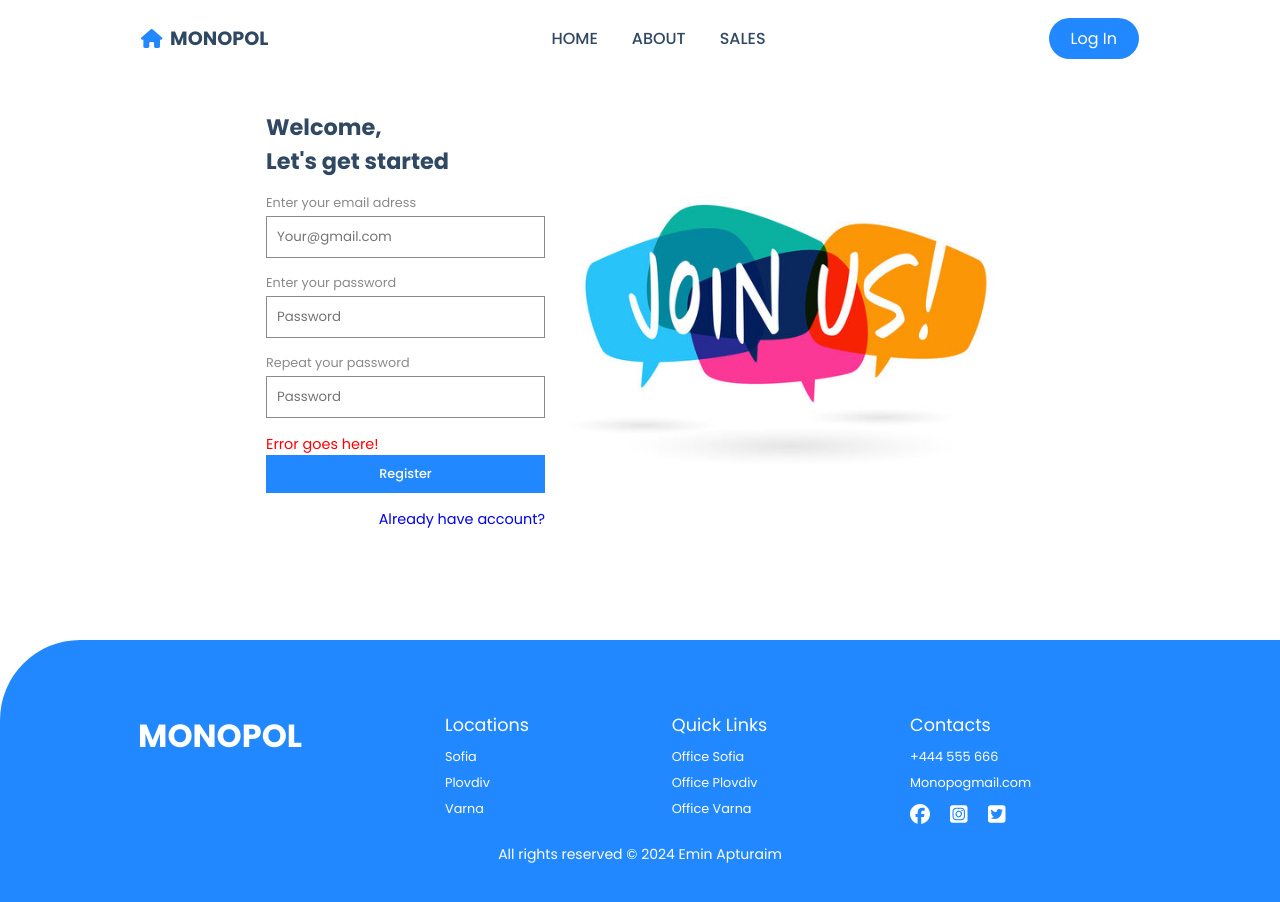
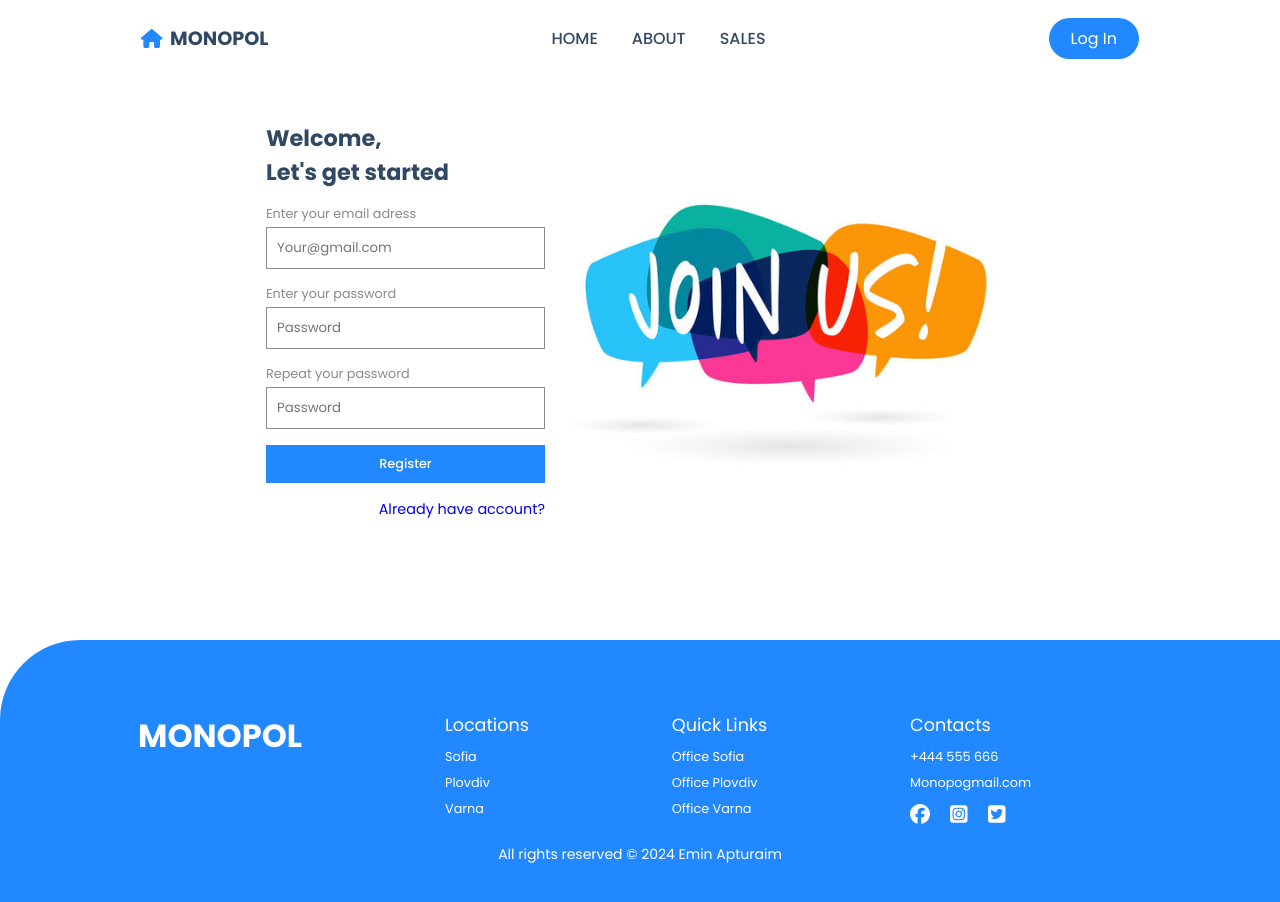
Before and after one commit to eminn-a/Monopol08, an Angular app in the folder monopol/: page /register in a window 1280 px wide. Shown: the top 902 px of the page. Built offline with nearby package versions, Linux system fonts and the light colour scheme.

Commit message:
Register validators added

```diff
--- /dev/null
+++ b/monopol/src/app/constants.ts
@@ -0,0 +1 @@
+export const EMAIL_DOMAINS = ['bg', 'com'];
--- /dev/null
+++ b/monopol/src/app/shared/utils/match-passwords-validator.ts
@@ -0,0 +1,14 @@
+import { ValidatorFn } from '@angular/forms';
+
+export function matchPasswordsValidator(
+  password: string,
+  rePassword: string
+): ValidatorFn {
+  return (control) => {
+    const passwordControl = control.get(password);
+    const rePasswordControl = control.get(rePassword);
+    const areMatching = passwordControl?.value === rePasswordControl?.value;
+    console.log(areMatching);
+    return areMatching ? null : { matchPasswordsValidator: true };
+  };
+}
--- a/monopol/src/app/user/login/login.component.html
+++ b/monopol/src/app/user/login/login.component.html
@@ -6,7 +6,7 @@
         <form #form="ngForm" (ngSubmit)="login(form)">
             <span>Enter your email adress</span>
             <input type="email" name="email" id="email" placeholder="Your@gmail.com" #inputEmail="ngModel" ngModel
-                required [appEmail]="['bg','com']">
+                required [appEmail]="domains">
             <span>Enter your password</span>
             <input type="password" name="password" id="password" placeholder="Password" #inputPassword="ngModel" ngModel
                 required>
@@ -21,6 +21,8 @@
                 <p class="err-msg" *ngIf="inputPassword.errors?.['required']">Password is required!</p>
             </ng-container>
 
+            <!-- <p class="err-msg" *ngIf="errormsg">Fiels are required</p> -->
+
             <input type="submit" value="Login" class="button">
             <a href="">Forget Password?</a>
         </form>
--- a/monopol/src/app/user/login/login.component.ts
+++ b/monopol/src/app/user/login/login.component.ts
@@ -2,6 +2,7 @@ import { Component } from '@angular/core';
 import { UserService } from '../user.service';
 import { Router } from '@angular/router';
 import { NgForm } from '@angular/forms';
+import { EMAIL_DOMAINS } from 'src/app/constants';
 
 @Component({
   selector: 'app-login',
@@ -9,11 +10,14 @@ import { NgForm } from '@angular/forms';
   styleUrls: ['./login.component.css'],
 })
 export class LoginComponent {
+  domains = EMAIL_DOMAINS;
+  errormsg = false;
   constructor(private userService: UserService, private router: Router) {}
 
   login(form: NgForm) {
     console.log(form.value);
     if (form.invalid) {
+      this.errormsg = true;
       return;
     }
     this.userService.login();
--- a/monopol/src/app/user/register/register.component.html
+++ b/monopol/src/app/user/register/register.component.html
@@ -2,15 +2,32 @@
     <div class="register-container">
         <h2>Welcome,<br> Let's get started</h2>
         <!-- register form -->
-        <form action="">
+        <form [formGroup]="form" (ngSubmit)="register()">
             <span>Enter your email adress</span>
-            <input type="email" name="" id="" placeholder="Your@gmail.com" required>
-            <span>Enter your password</span>
-            <input type="password" name="" id="" placeholder="Password" required>
-            <span>Repeat your password</span>
-            <input type="rePassword" name="" id="" placeholder="Password" required>
-            <!-- error-msg -->
-            <p class="err-msg">Error goes here!</p>
+            <input type="email" name="" id="" placeholder="Your@gmail.com" formControlName="email" required>
+
+            <ng-container formGroupName="passGroup">
+                <span>Enter your password</span>
+                <input type="password" name="password" id="password" placeholder="Password" formControlName="password"
+                    required>
+
+                <span>Repeat your password</span>
+                <input type="password" name="rePassword" id="rePassword" placeholder="Password"
+                    formControlName="rePassword" required>
+
+                <!-- error-msg -->
+
+
+                <ng-container *ngIf="form.get('passGroup')?.get('rePassword')?.touched">
+                    <p class="err-msg" *ngIf="form.get('passGroup')?.errors?.['matchPasswordsValidator']">Password does
+                        not match</p>
+                </ng-container>
+            </ng-container>
+            <ng-container *ngIf=" form.get('email')?.touched">
+                <p class="err-msg" *ngIf="form.get('email')?.errors?.['required']">Email is required!</p>
+                <p class="err-msg" *ngIf="form.get('email')?.errors?.['emailValidator']">Email is not valid(gmail)
+                </p>
+            </ng-container>
             <input type="submit" value="Register" class="button">
             <a routerLink="/login">Already have account?</a>
         </form>
--- a/monopol/src/app/user/register/register.component.ts
+++ b/monopol/src/app/user/register/register.component.ts
@@ -1,10 +1,35 @@
 import { Component } from '@angular/core';
+import { FormBuilder, Validators } from '@angular/forms';
+import { EMAIL_DOMAINS } from 'src/app/constants';
+import { emailValidator } from 'src/app/shared/utils/emailValidator';
+import { matchPasswordsValidator } from 'src/app/shared/utils/match-passwords-validator';
 
 @Component({
   selector: 'app-register',
   templateUrl: './register.component.html',
-  styleUrls: ['./register.component.css']
+  styleUrls: ['./register.component.css'],
 })
 export class RegisterComponent {
+  form = this.fb.group({
+    username: ['', [Validators.required, Validators.minLength(5)]],
+    email: ['', [Validators.required, emailValidator(EMAIL_DOMAINS)]],
+    tel: ['', [Validators.required]],
+    passGroup: this.fb.group(
+      {
+        password: ['', [Validators.required]],
+        rePassword: ['', [Validators.required]],
+      },
+      { validators: [matchPasswordsValidator('password', 'rePassword')] }
+    ),
+  });
 
+  constructor(private fb: FormBuilder) {}
+
+  register(): void {
+    if (this.form.invalid) {
+      return;
+    }
+
+    console.log(this.form.value);
+  }
 }
```
Also changed, not shown: monopol/src/app/user/user.module.ts (+8 -2 lines).
